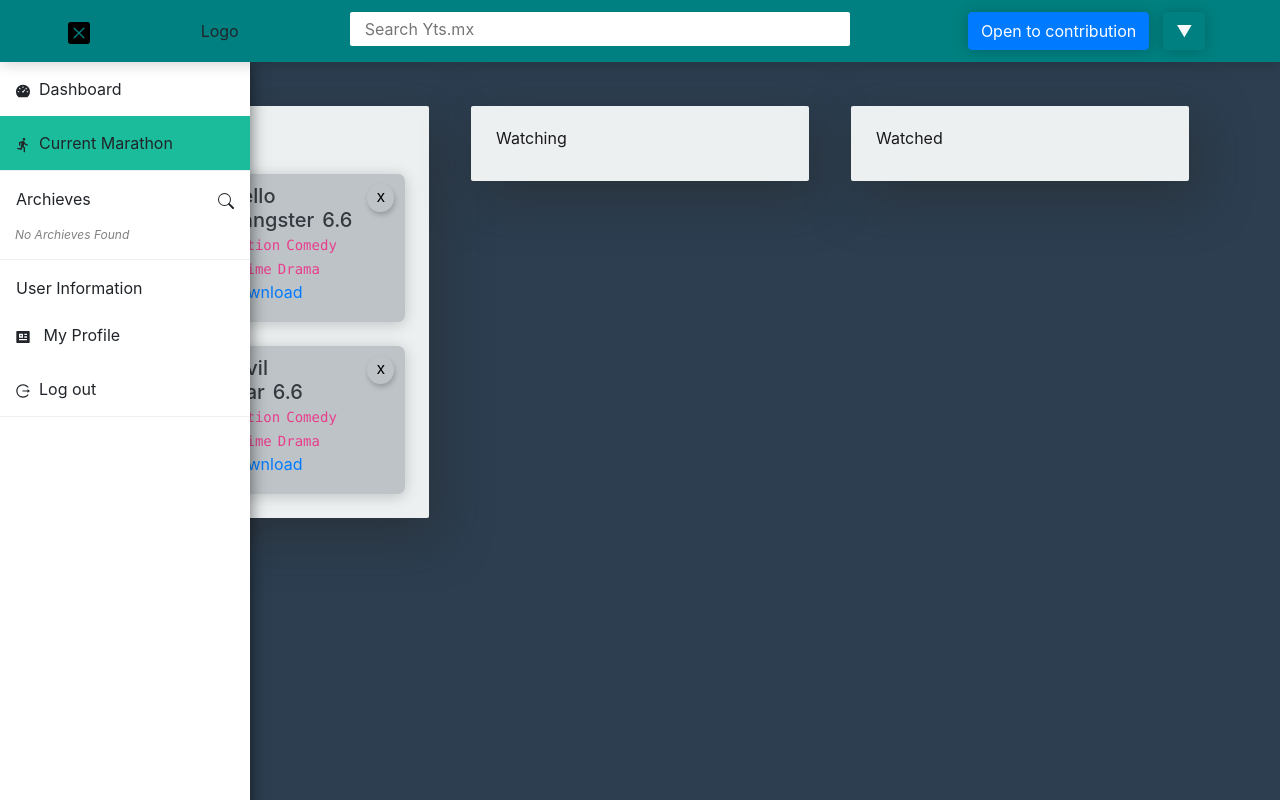
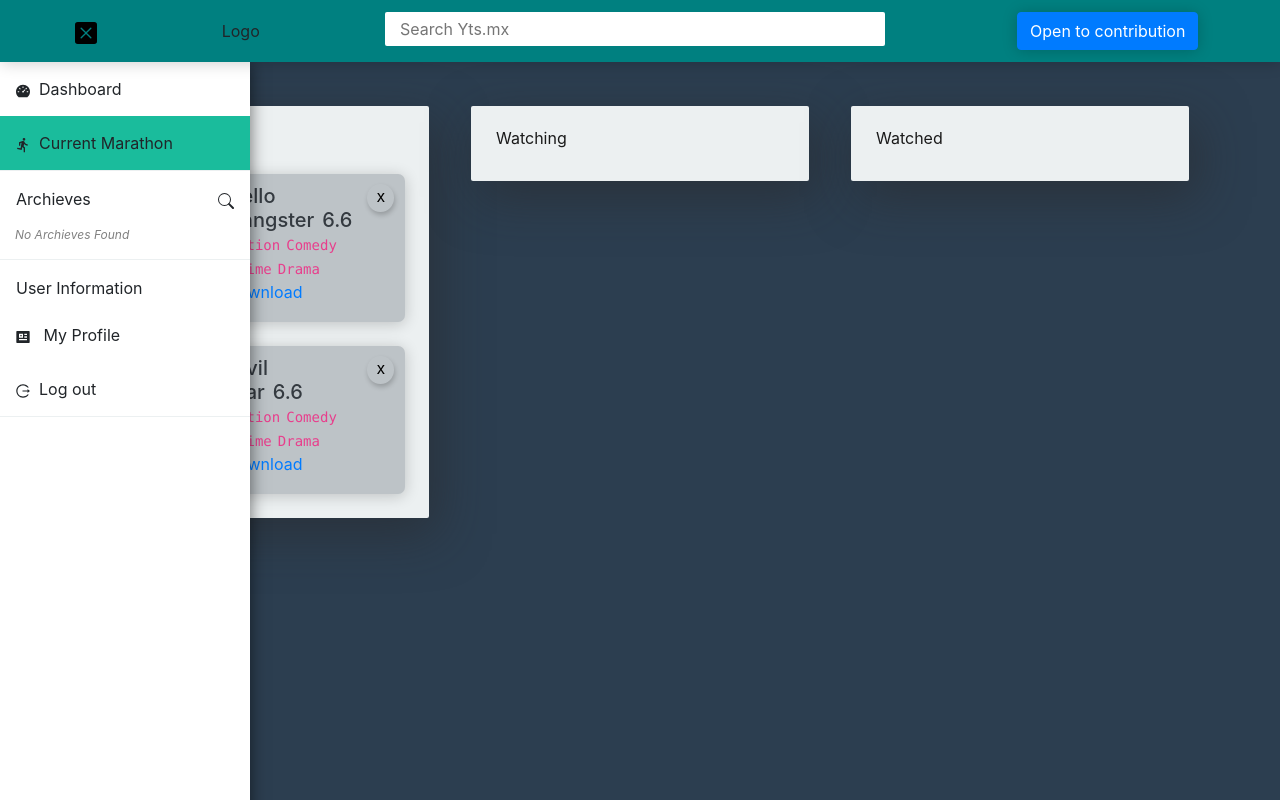
Before and after one commit to Sandip-Z/movies, a React (Create React App) app: page / in a window 1280 px wide. Built offline with nearby package versions, Linux system fonts and the light colour scheme; grey boxes are pictures that could not be loaded.

Commit message:
[remove] dropdown button for logout

```diff
--- a/src/components/Navbar/index.js
+++ b/src/components/Navbar/index.js
@@ -1,28 +1,28 @@
 import React from "react";
-import useClickListener from "../../hooks/useClickListener";
+// import useClickListener from "../../hooks/useClickListener";
 import SearchBox from "../searchbox";
 import { useDispatch, useSelector } from "react-redux";
 import { toggleSidebarNav } from "../../redux/Application/action";
 import { BsXSquareFill, BsList } from "react-icons/bs";
 const Navbar = () => {
-  const [show, setShow] = useClickListener("nav-dropdown", true);
+  // const [show, setShow] = useClickListener("nav-dropdown", true);
   const dispatch = useDispatch();
   const hideSidebar = useSelector(
     (state) => state.ApplicationReducer.sideNavbarOpen
   );
 
-  const handleClickSetting = (_) => {
-    console.log("clicked on setting");
-    setShow(false);
-  };
+  // const handleClickSetting = (_) => {
+  //   console.log("clicked on setting");
+  //   setShow(false);
+  // };
 
-  const handleLogOut = (_) => {
-    console.log("clicked on logout");
-    setShow(false);
-  };
+  // const handleLogOut = (_) => {
+  //   console.log("clicked on logout");
+  //   setShow(false);
+  // };
 
   const toggleSideNavigation = (_) => {
-    console.log("dispatch side navigation");
+    // console.log("dispatch side navigation");
     dispatch(toggleSidebarNav());
   };
 
@@ -38,7 +38,7 @@ const Navbar = () => {
       <div className="d-flex">
         {/* <button className="btn btn-secondary">Log in</button> */}
         <button className="btn btn-primary">Open to contribution</button>
-        <div id="nav-dropdown" key="nav-dropdown" className="d-flex">
+        {/* <div id="nav-dropdown" key="nav-dropdown" className="d-flex">
           <button className="btn btn-tertiary text-light">&#9660;</button>
           {show && (
             <ul className="dropdown">
@@ -50,7 +50,7 @@ const Navbar = () => {
               </li>
             </ul>
           )}
-        </div>
+        </div> */}
       </div>
     </nav>
   );
```
